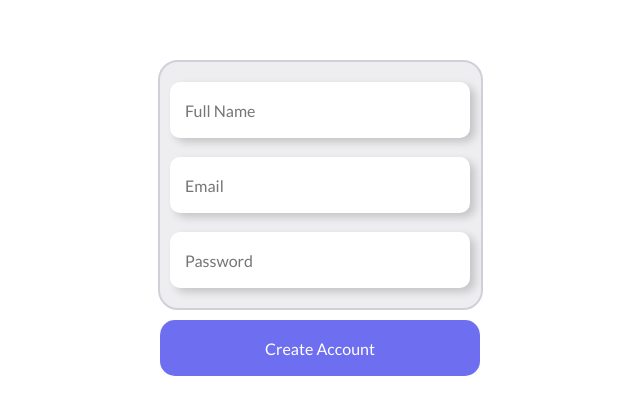
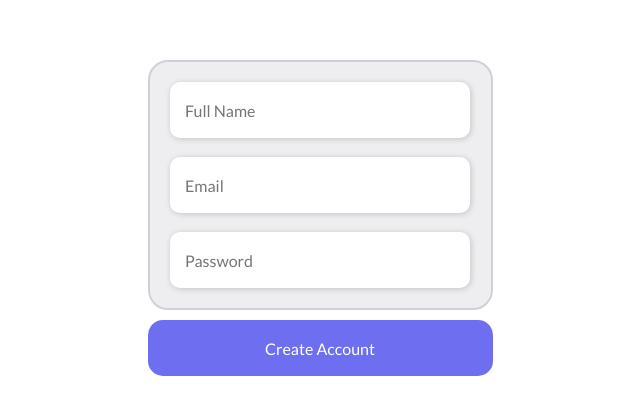
Before and after one commit to MagdaFronczyk/form-interview-task, a React (Create React App) app: page / in a window 1280 px wide. Shown: the part 182-596 px from the top of the page, without its empty margins (320-960 px from the left). Built offline with nearby package versions, Linux system fonts and the light colour scheme.

Commit message:
organizes code and first attemo at showing errors inside the input field

```diff
--- a/src/App.css
+++ b/src/App.css
@@ -18,7 +18,7 @@
 .form {
     background-color: #EEEEF0;
     height: 250px;
-    width: 325px;
+    width: 345px;
     display: flex;
     justify-content: space-between;
     align-items: center;
@@ -35,8 +35,8 @@
     border-radius: 10px;
     width: 300px;
     height: 56px;
-    box-shadow: 5px 4px 8px 0px rgba(0, 0, 0, 0.18);
-    font-family: 'Lato', sans-serif;
+    box-shadow: 1px 1px 6px 0 rgba(0, 0, 0, 0.18);
+    font-family: inherit;
 }
 
 .input:focus {
@@ -47,29 +47,34 @@
 
 .floating_label {
     position: relative;
+    font-weight: bold;
 }
 
-.floating_label label {
+.floating_label .label, .error_message {
     font-size: 10px;
     position: absolute;
     top: 20px;
     left: 15px;
     opacity: 0;
-    transition: all 0.3s ease;
+    transition: all 0.5s ease;
 }
 
 .floating_label .input:not(:placeholder-shown) {
     padding: 28px 15px 12px 15px;
 }
 
-.floating_label .input:not(:placeholder-shown) + label {
+.floating_label .input:not(:placeholder-shown) + .label, .error_message {
     transform: translateY(-10px);
-    opacity: 0.7;
+    opacity: 1;
 }
 
-button {
+.error_message {
+    color: #EB7675;
+}
+
+.submit_button {
     margin-top: 10px;
-    width: 320px;
+    width: 345px;
     border-radius: 15px;
     height: 56px;
     background-color: #6E6EF0;
@@ -77,4 +82,5 @@ button {
     font-family: 'Lato', sans-serif;
     color: #ffffff;
     font-size: 16px;
+    cursor: pointer;
 }
--- a/src/App.js
+++ b/src/App.js
@@ -13,22 +13,56 @@ const App = ({
         <Form className="form_container">
             <div className="form">
                 <div className="floating_label">
-                    {touched.name && errors.name && <p>{errors.name}</p>}
-                    <Field type="text" name="name" placeholder="Full Name" className="input"/>
-                    <label htmlFor="name">Full Name</label>
+                    {
+                        touched.name &&
+                        errors.name &&
+                        <p className="error_message">{errors.name}</p>
+                    }
+                    <Field type="text"
+                           name="name"
+                           placeholder="Full Name"
+                           className="input"/>
+                    <label htmlFor="name"
+                           className="label">
+                        Full Name
+                    </label>
                 </div>
                 <div className="floating_label">
-                    {touched.email && errors.email && <p>{errors.email}</p>}
-                    <Field type="email" name="email" placeholder="Email" className="input"/>
-                    <label htmlFor="name">Email</label>
+                    {
+                        touched.email &&
+                        errors.email &&
+                        <p className="error_message">{errors.email}</p>
+                    }
+                    <Field type="email"
+                           name="email"
+                           placeholder="Email"
+                           className="input"/>
+                    <label htmlFor="name"
+                           className="label">
+                        Email
+                    </label>
                 </div>
                 <div className="floating_label">
-                    {touched.password && errors.password && <p>{errors.password}</p>}
-                    <Field type="password" name="password" placeholder="Password" className="input"/>
-                    <label htmlFor="name">Password</label>
+                    {
+                        touched.password &&
+                        errors.password &&
+                        <p className="error_message">{errors.password}</p>
+                    }
+                    <Field type="password"
+                           name="password"
+                           placeholder="Password"
+                           className="input"/>
+                    <label htmlFor="name"
+                           className="label">
+                        Password
+                    </label>
                 </div>
             </div>
-            <button type="submit" disabled={isSubmitting}>Create Account</button>
+            <button type="submit"
+                    disabled={isSubmitting}
+                    className="submit_button">
+                Create Account
+            </button>
         </Form>
     </div>
 
@@ -49,9 +83,17 @@ const FormikApp = withFormik({
         }, 500);
     },
     validationSchema: Yup.object({
-        name: Yup.string("Your name cannot contain numbers").required("Full name is required"),
-        email: Yup.string().email("It is not a valid email.").required("Email is required"),
-        password: Yup.string().min(8, "Your password must be 9 characters or longer").required("Password is required."),
+        name: Yup
+            .string("Your name cannot contain numbers")
+            .required("Full name is required"),
+        email: Yup
+            .string()
+            .email("It is not a valid email.")
+            .required("Email is required"),
+        password: Yup
+            .string()
+            .min(8, "Your password must be 9 characters or longer")
+            .required("Password is required"),
     })
 })(App);
 
--- a/src/index.css
+++ b/src/index.css
@@ -8,5 +8,5 @@
 
 body {
   font-family: 'Lato', sans-serif;
-  color: #9C9CB2;
+  color: #9D9DB3;
 }
```
